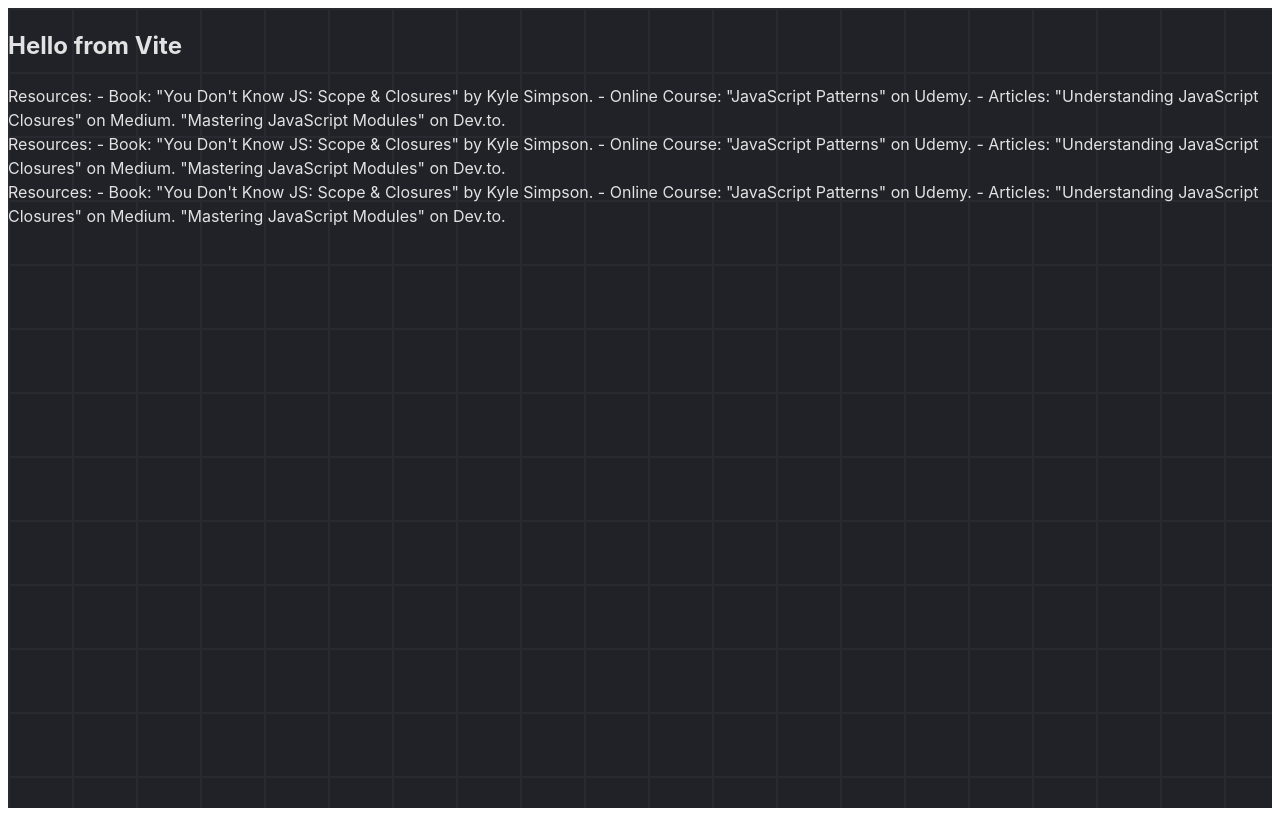
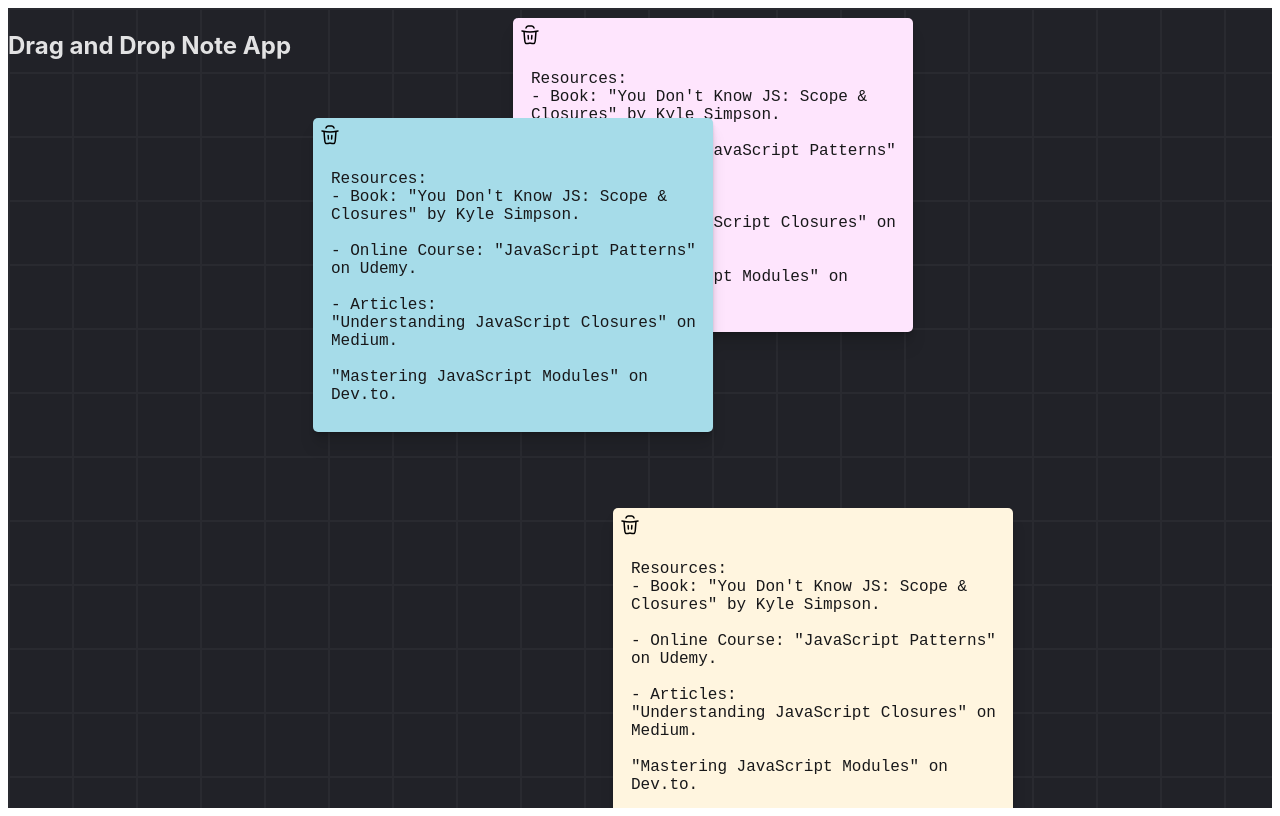
Before and after one commit to subdit/drag-and-drop, a React (Vite) app in the folder drag-and-drop/: page / in a window 1280 px wide. Built offline with nearby package versions, Linux system fonts and the light colour scheme.

Commit message:
create icon folder to add trash icons on the card

```diff
--- a/drag-and-drop/src/App.jsx
+++ b/drag-and-drop/src/App.jsx
@@ -4,7 +4,7 @@ function App() {
   return (
     <>
       <div id='app'>
-        <h2>Hello from Vite</h2>
+        <h2>Drag and Drop Note App</h2>
         <NotesPage />
       </div>
     </>
--- a/drag-and-drop/src/components/NoteCard.jsx
+++ b/drag-and-drop/src/components/NoteCard.jsx
@@ -1,8 +1,83 @@
-import React from 'react';
+import React, { useEffect, useRef, useState } from 'react';
+import Trash from '../icons/Trash';
 
 const NoteCard = ({ note }) => {
+  const [position, setPosition] = useState(JSON.parse(note.position));
+  // set mouse position on x and y
+  let mouseStartPos = { x: 0, y: 0 };
+  // reference the card using useRef
+  const cardRef = useRef(null);
+  // set color
+  const colors = JSON.parse(note.colors);
+  // set body
   const body = JSON.parse(note.body);
-  return <div>{body}</div>;
+  // set change on textare using useRef
+  const textAreaRef = useRef(null);
+
+  useEffect(() => {
+    autoGrow(textAreaRef);
+  });
+  // autoGrow function to allow the textarea grow with text
+  const autoGrow = () => {
+    const { current } = textAreaRef;
+    current.style.height = 'auto'; // reset the height
+    current.style.height = current.scrollHeight + 'px';
+  };
+  // set mouse postion function
+  const mouseDown = e => {
+    mouseStartPos.x = e.clientX;
+    mouseStartPos.y = e.clientY;
+
+    document.addEventListener('mousemove', mouseMove);
+    document.addEventListener('mouseup', mouseUp);
+  };
+  const mouseMove = e => {
+    //1-Calculate move direction
+    let mouseMoveDir = {
+      x: mouseStartPos.x - e.clientX,
+      y: mouseStartPos.y - e.clientY
+    };
+    //2-Update start position for next move
+    mouseStartPos.x = e.clientX;
+    mouseStartPos.y = e.clientY;
+    //3-Update card top and left position
+    setPosition({
+      x: cardRef.current.offsetLeft - mouseMoveDir.x,
+      y: cardRef.current.offsetTop - mouseMoveDir.y
+    });
+  };
+  const mouseUp = () => {
+    document.removeEventListener('mousemove', mouseMove);
+    document.removeEventListener('mouseup', mouseUp);
+  };
+
+  return (
+    <div
+      ref={cardRef}
+      className='card'
+      style={{
+        backgroundColor: colors.colorBody,
+        left: `${position.x}px`,
+        top: `${position.y}px`
+      }}>
+      <div
+        onMouseDown={mouseDown}
+        // onMouseLeave={mouseUp}
+        className='card-header'
+        style={{ color: colors.colorHeader }}>
+        <Trash />
+      </div>
+      <div className='card-body'>
+        <textarea
+          ref={textAreaRef}
+          style={{ color: colors.colorText }}
+          defaultValue={body}
+          onInput={() => {
+            autoGrow(textAreaRef);
+          }}></textarea>
+      </div>
+    </div>
+  );
 };
 
 export default NoteCard;
--- /dev/null
+++ b/drag-and-drop/src/icons/Trash.jsx
@@ -0,0 +1,18 @@
+const Trash = ({ size = '24' }) => {
+  return (
+    <svg
+      xmlns='http://www.w3.org/2000/svg'
+      viewBox='0 0 24 24'
+      width={size}
+      height={size}
+      stroke='#000000'
+      fill='none'
+      strokeWidth='1.5'>
+      <path d='m6 8 .668 8.681c.148 1.924.222 2.885.84 3.423.068.06.14.115.217.165.685.449 1.63.26 3.522-.118.36-.072.54-.108.721-.111h.064c.182.003.361.039.72.11 1.892.379 2.838.568 3.523.12.076-.05.15-.106.218-.166.617-.538.691-1.5.84-3.423L18 8'></path>
+      <path
+        strokeLinecap='round'
+        d='m10.151 12.5.245 3.492M13.849 12.5l-.245 3.492M4 8s4.851 1 8 1 8-1 8-1M8 5l.447-.894A2 2 0 0 1 10.237 3h3.527a2 2 0 0 1 1.789 1.106L16 5'></path>
+    </svg>
+  );
+};
+export default Trash;
--- a/drag-and-drop/src/index.css
+++ b/drag-and-drop/src/index.css
@@ -25,3 +25,41 @@ body {
   position: relative;
   overflow: auto;
 }
+.card {
+  width: 400px;
+  border-radius: 5px;
+  cursor: pointer;
+  position: absolute;
+  box-shadow: 0 1px 1px hsl(0deg 0% 0% / 0.075),
+    0 2px 2px hsl(0deg 0% 0% / 0.075), 0 4px 4px hsl(0deg 0% 0% / 0.075),
+    0 8px 8px hsl(0deg 0% 0% / 0.075), 0 16px 16px hsl(0deg 0% 0% / 0.075);
+}
+.card-header {
+  /* background-color: #9bd1de; */
+  border-radius: 5px 5px 0 0;
+  display: flex;
+  justify-content: space-between;
+  align-items: center;
+  padding: 5px;
+}
+
+.card-body {
+  padding: 1em;
+  border-radius: 0 0 5px 5px;
+}
+
+.card-body textarea {
+  background-color: inherit;
+  border: none;
+  width: 100%;
+  height: 100%;
+  resize: none;
+  font-size: 16px;
+}
+
+textarea:focus {
+  background-color: inherit;
+  outline: none;
+  width: 100%;
+  height: 100%;
+}
--- a/drag-and-drop/src/pages/NotesPage.jsx
+++ b/drag-and-drop/src/pages/NotesPage.jsx
@@ -1,4 +1,3 @@
-import React from 'react';
 import { fakeData as notes } from '../assets/fakeData.js';
 import NoteCard from '../components/NoteCard';
 
```
